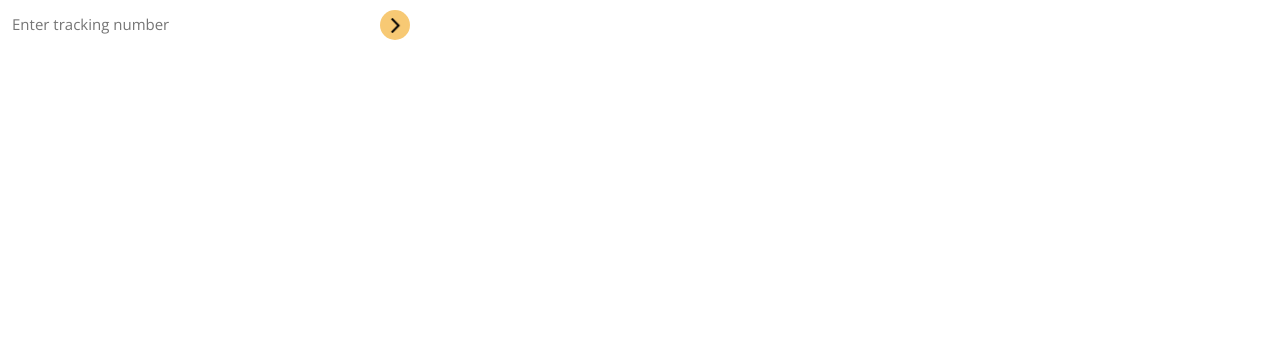
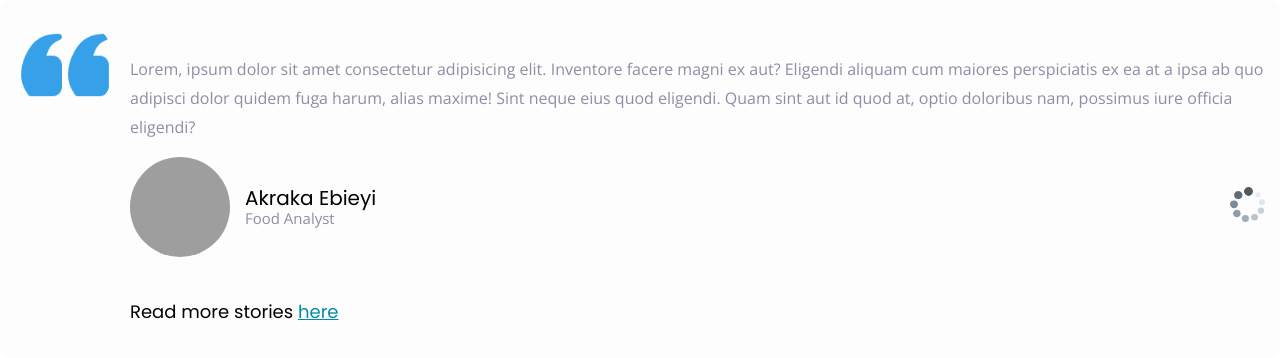
Before and after one commit to Faksfancy/fakshero, a plain HTML site: page fakshero/index.html in a window 1280 px wide. Drawn offline with nearby package versions, Linux system fonts and the light colour scheme; grey boxes are pictures that could not be loaded.

Commit message:
defining testimonial.

```diff
--- a/fakshero/css/index.css
+++ b/fakshero/css/index.css
@@ -175,3 +175,89 @@ a {
     }
 
 }
+
+/* quote and testimonial*/
+.quote {
+    font-size: 1.6rem;
+    line-height: 1.8;
+    margin: 2rem 0 0 0;
+}
+.media__profile {
+    display: flex;
+}
+.image__profile {
+    width: 10rem;
+    height: 10rem;
+    border-radius: 100%;
+    margin-right: 1.5rem;
+}
+
+.testimonial__story {
+    margin-top: 4.5rem;
+    color: var(--color-primary);
+    font-weight: normal;
+    font-size: 1.8rem;
+}
+
+.quote__author {
+    color: var(--color-primary);
+    font-weight: normal;
+    margin-bottom: 0;
+    margin-top: 3rem;
+}
+.image__loading {
+    width: 3.5rem;
+    height: 3.5rem;
+    margin-top: 3rem;
+}
+.media__footer {
+    display: flex;
+    justify-content: space-between;
+}
+.testimonial {
+    padding: 1.5rem;
+    border-radius: 10px;
+    background-color: rgb(253, 253, 253);
+}
+
+@media screen and (max-width: 1024px) {
+    .image__profile {
+        width: 4rem;
+        height: 4rem;
+    }
+    .quote__author {
+        margin-top: 0;
+    }
+    .image__loading {
+        margin-top: 0;
+    }
+
+}
+@media screen and (min-width: 1024px) {
+    .quote {
+        margin: 4rem 0 0 0;
+    }
+    .media__footer {
+        margin-left: 11.5rem;
+    }
+    .testimonial__story {
+        margin-left: 11.5rem;
+    }
+}
+@media screen and (max-width: 768px) {
+    .quote__author {
+        font-size: 1.7rem;
+    }
+    .quote__organization {
+        font-size: 1.3rem;
+    }
+    .testimonial__story {
+        font-size: 1.5rem;
+    }
+
+}
+@media screen and (max-width: 870px) {
+    .testimonial__card {
+        margin-left: 1.5rem;
+    }
+}
--- a/fakshero/index.html
+++ b/fakshero/index.html
@@ -13,9 +13,34 @@
     <title>Document</title>
 </head>
 <body>
-    <div class="input-group">
-        <input class="input" type="text" name="" placeholder="Enter tracking number" id="">
-        <button class="btn btn--circle"><img src="/fakshero/images/icon/angle-arrow-pointing-to-right.png" alt=""></button>
+    <div class="testimonial">
+        <div class="testimonial__card">
+            <div class="media__profile">
+                <img class="image__profile" src="/fakshero/images/icon/quote.png" alt="">
+                <blockquote class="quote">
+                    <p>
+                        Lorem, ipsum dolor sit amet consectetur adipisicing elit. Inventore facere magni ex aut? Eligendi aliquam cum maiores perspiciatis ex ea at a ipsa ab quo adipisci dolor quidem fuga harum, alias maxime! Sint neque eius quod eligendi. Quam sint aut id quod at, optio doloribus nam, possimus iure officia eligendi?
+                    </p>
+                </blockquote>
+            </div>
+            <div class="media__footer">
+                <div class="media__profile">
+                    <img class="image__profile" src="/fakshero/images/picture/profile.jpg" alt="">
+                    <span>
+                        <h3 class="quote__author">
+                            Akraka Ebieyi
+                        </h3>
+                        <p class="quote__organization">
+                            Food Analyst
+                        </p>
+                    </span>
+                </div>
+                <div class="media__loading">
+                    <img class="image__loading" src="/fakshero/images/icon/loading.png" alt="">
+                </div>
+            </div>
+        </div>
+        <h3 class="testimonial__story">Read more stories <span><a class="link--secondary" href="">here</a></span></h3>
     </div>
 </body>
 </html>
```
Also changed, not shown: fakshero/component/testimonial.html (added, +29 -0 lines), 1 other file.
